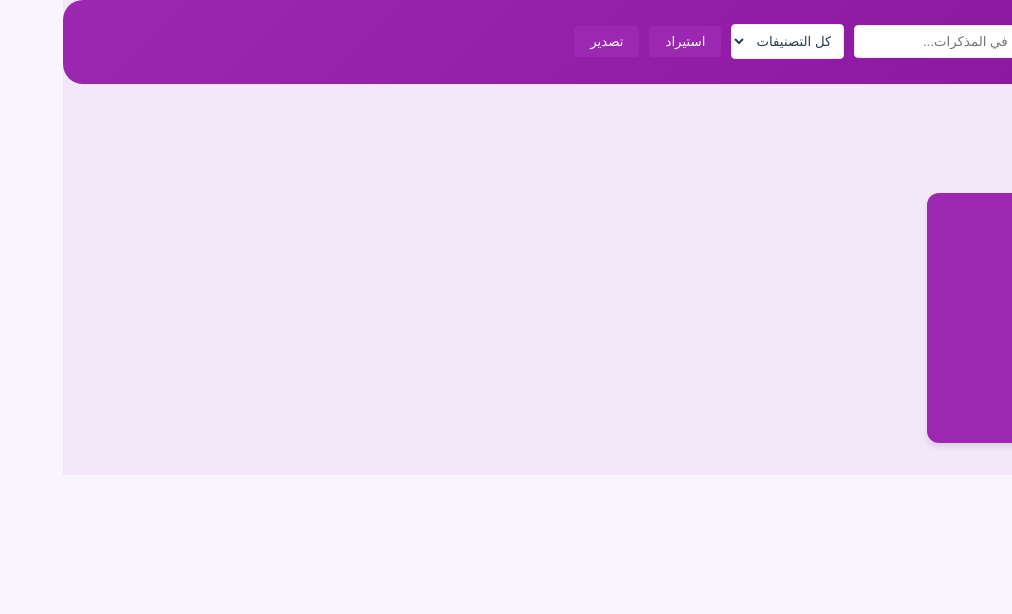
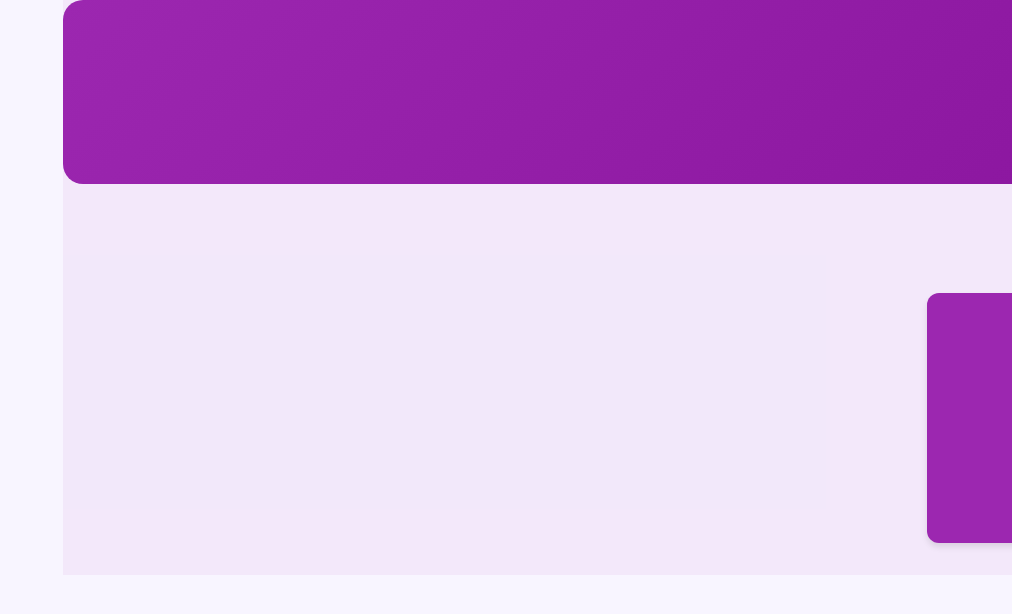
Before and after one commit to Rainroze/arabic-journal, a React (Vite) app: page / in a window 1280 px wide. Shown: the top 614 px of the page, without its empty margins (268-1280 px from the left). Built offline with nearby package versions, Linux system fonts and the light colour scheme.

Commit message:
Fix white screen issue when adding new note

```diff
--- a/src/App.jsx
+++ b/src/App.jsx
@@ -46,6 +46,17 @@ const BACKGROUND_COLORS = [
   { label: 'تركواز فاتح', value: '#e0f2f1' },
   { label: 'بيج فاتح', value: '#efebe9' }
 ]
+
+const CATEGORIES = [
+  'الكل',
+  'عام',
+  'شخصي',
+  'عمل',
+  'دراسة',
+  'مهام',
+  'أفكار',
+  'مشاريع'
+];
 
 function App() {
   const [notes, setNotes] = useState(() => {
@@ -301,6 +312,12 @@ function App() {
         bold: false,
         underline: false,
         color: getTheme().text
+      },
+      textStyle: {
+        bold: false,
+        underline: false,
+        align: 'right',
+        color: getTheme().text
       }
     })
     setIsEditing(false)
@@ -328,13 +345,25 @@ function App() {
 
     const noteToSave = {
       ...currentNote,
+      id: isEditing ? currentNote.id : Date.now(),
       date: new Date().toISOString(),
-      formattedDate: formatDate(new Date())
+      formattedDate: formatDate(new Date()),
+      titleStyle: currentNote.titleStyle || {
+        bold: false,
+        underline: false,
+        color: getTheme().text
+      },
+      textStyle: currentNote.textStyle || {
+        bold: false,
+        underline: false,
+        align: 'right',
+        color: getTheme().text
+      }
     }
 
     const updatedNotes = isEditing
       ? notes.map(note => (note.id === currentNote.id ? noteToSave : note))
-      : [...notes, { ...noteToSave, id: Date.now() }]
+      : [noteToSave, ...notes]
 
     setNotes(updatedNotes)
     localStorage.setItem('notes', JSON.stringify(updatedNotes))
@@ -348,6 +377,12 @@ function App() {
       titleStyle: {
         bold: false,
         underline: false,
+        color: getTheme().text
+      },
+      textStyle: {
+        bold: false,
+        underline: false,
+        align: 'right',
         color: getTheme().text
       }
     })
@@ -468,42 +503,14 @@ function App() {
   }, [darkMode, customThemeColor, fontSize, notes, categories])
 
   useEffect(() => {
-    searchNotes()
-  }, [searchTerm, selectedCategory, searchDate, notes])
-
-  const searchNotes = () => {
-    let filtered = [...notes]
-
-    if (searchTerm) {
-      filtered = filtered.filter(note =>
-        note.title.toLowerCase().includes(searchTerm.toLowerCase()) ||
-        note.content.toLowerCase().includes(searchTerm.toLowerCase())
-      )
-    }
-
-    if (selectedCategory !== 'الكل') {
-      filtered = filtered.filter(note => note.category === selectedCategory)
-    }
-
-    if (searchDate) {
-      filtered = filtered.filter(note => note.date?.includes(searchDate))
-    }
-
-    setFilteredNotes(filtered)
-  }
-
-  useEffect(() => {
-    const handleClickOutside = (event) => {
-      if (settingsRef.current && !settingsRef.current.contains(event.target)) {
-        setShowSettings(false)
-      }
-    }
-
-    document.addEventListener('mousedown', handleClickOutside)
-    return () => {
-      document.removeEventListener('mousedown', handleClickOutside)
-    }
-  }, [])
+    const filtered = notes.filter(note => {
+      const matchesSearch = note.title.toLowerCase().includes(searchTerm.toLowerCase()) ||
+                           note.content.toLowerCase().includes(searchTerm.toLowerCase());
+      const matchesCategory = selectedCategory === 'الكل' || note.category === selectedCategory;
+      return matchesSearch && matchesCategory;
+    });
+    setFilteredNotes(filtered);
+  }, [searchTerm, selectedCategory, notes])
 
   const handleNoteClick = (note) => {
     setCurrentNote({
@@ -562,37 +569,30 @@ function App() {
               marginLeft: '10px'
             }}
           />
+          <div className="search-container">
+            <div className="search-box">
               <input
                 type="text"
                 placeholder="ابحث في المذكرات..."
                 value={searchTerm}
                 onChange={(e) => setSearchTerm(e.target.value)}
-            style={{
-              padding: '8px',
-              borderRadius: '4px',
-              border: `1px solid ${getTheme().borderColor}`,
-              backgroundColor: getTheme().cardBg,
-              color: getTheme().text,
-              marginLeft: '10px'
-            }}
+                className="search-input"
+                dir="rtl"
               />
-          <select
-            value={selectedCategory}
-            onChange={(e) => setSelectedCategory(e.target.value)}
-            style={{
-              padding: '8px',
-              borderRadius: '4px',
-              border: `1px solid ${getTheme().borderColor}`,
-              backgroundColor: getTheme().cardBg,
-              color: getTheme().text,
-              marginLeft: '10px'
-            }}
+              <span className="search-icon">🔍</span>
+            </div>
+            <div className="categories-filter">
+              {CATEGORIES.map(category => (
+                <button
+                  key={category}
+                  onClick={() => setSelectedCategory(category)}
+                  className={`category-btn ${selectedCategory === category ? 'active' : ''}`}
                 >
-            <option value="الكل">كل التصنيفات</option>
-            {categories.map(category => (
-              <option key={category} value={category}>{category}</option>
+                  {category}
+                </button>
               ))}
-          </select>
+            </div>
+          </div>
           <button
             onClick={() => fileInputRef.current.click()}
             style={{
@@ -670,7 +670,7 @@ function App() {
               إضافة مذكرة جديدة
             </button>
 
-            {(searchTerm || selectedCategory !== 'الكل' ? filteredNotes : notes).map(note => (
+            {filteredNotes.map(note => (
               <div
                 key={note.id}
                 className="note-card"
```
Lines whose indentation alone changed are shown as unchanged.
